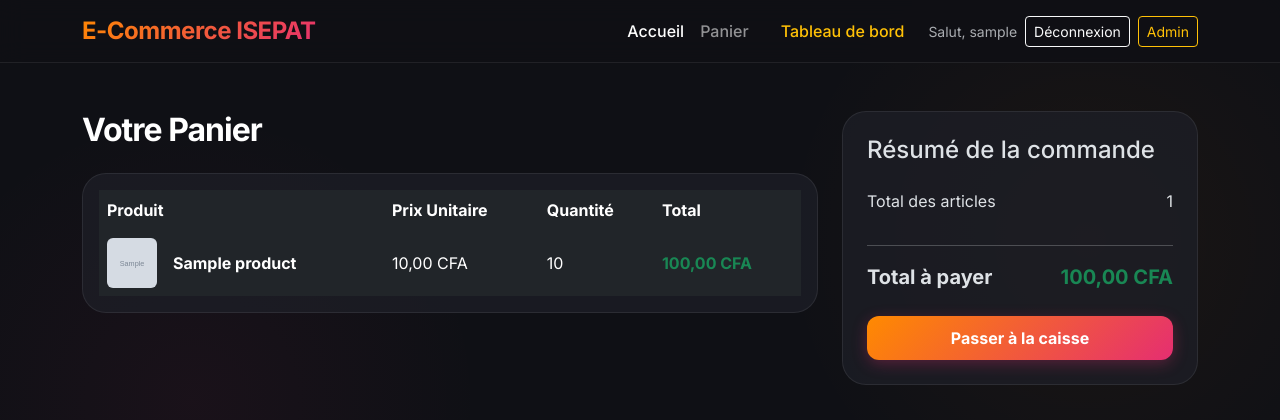
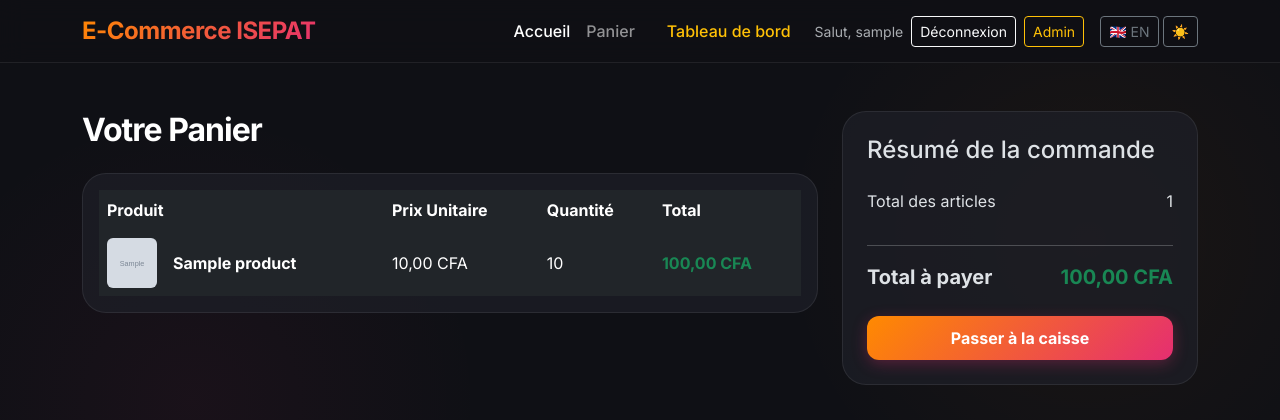
Before and after one commit to ndiayendaye291-oss/E-Commerce, a Django app: page /cart/ in a window 1280 px wide. Shown: the top 420 px of the page. Run offline with Django 5.2, Linux system fonts and the light colour scheme; a user stored in the database is signed in; tables that the repository leaves empty hold one stand-in row (values such as "Sample post"); grey boxes marked "Sample" are stand-in pictures.

Commit message:
Add Light/Dark theme switcher, Multilingual support (FR/EN), and ALLOWED_HOSTS for remote ngrok testing

```diff
--- a/ecommerce_project/settings.py
+++ b/ecommerce_project/settings.py
@@ -25,7 +25,7 @@ SECRET_KEY = 'django-insecure-q=93g(@_2zk)9$3no@azpusf9yas=_46gu=-j9=avioita78%$
 # SECURITY WARNING: don't run with debug turned on in production!
 DEBUG = True
 
-ALLOWED_HOSTS = []
+ALLOWED_HOSTS = ['*']
 
 
 # Application definition
--- a/frontend/templates/frontend/base.html
+++ b/frontend/templates/frontend/base.html
@@ -141,26 +174,38 @@
             <div class="collapse navbar-collapse" id="navbarNav">
                 <ul class="navbar-nav ms-auto align-items-center">
                     <li class="nav-item">
-                        <a class="nav-link active" href="{% url 'index' %}">Accueil</a>
+                        <a class="nav-link active" href="{% url 'index' %}">
+                            {% if request.session.site_lang == 'en' %}Home{% else %}Accueil{% endif %}
+                        </a>
                     </li>
                     <li class="nav-item">
-                        <a class="nav-link" href="{% url 'view_cart' %}">Panier</a>
+                        <a class="nav-link" href="{% url 'view_cart' %}">
+                            {% if request.session.site_lang == 'en' %}Cart{% else %}Panier{% endif %}
+                        </a>
                     </li>
                     {% if user.is_authenticated %}
                     <li class="nav-item ms-3">
-                        <a class="nav-link text-warning" href="{% url 'dashboard' %}">Tableau de bord</a>
+                        <a class="nav-link text-warning" href="{% url 'dashboard' %}">
+                            {% if request.session.site_lang == 'en' %}Dashboard{% else %}Tableau de bord{% endif %}
+                        </a>
                     </li>
                     <li class="nav-item ms-3 d-flex align-items-center">
-                        <span class="text-muted small me-2">Salut, {{ user.username }}</span>
+                        <span class="text-muted small me-2">{% if request.session.site_lang == 'en' %}Hi{% else %}Salut{% endif %}, {{ user.username }}</span>
                         <form action="{% url 'logout' %}" method="POST" class="m-0 p-0">
                             {% csrf_token %}
-                            <button type="submit" class="btn btn-outline-light btn-sm">Déconnexion</button>
+                            <button type="submit" class="btn btn-outline-light btn-sm">
+                                {% if request.session.site_lang == 'en' %}Logout{% else %}Déconnexion{% endif %}
+                            </button>
                         </form>
                     </li>
                     {% else %}
                     <li class="nav-item ms-3">
-                        <a class="btn btn-outline-light btn-sm" href="{% url 'login' %}">Connexion</a>
-                        <a class="btn btn-primary btn-sm ms-2" href="{% url 'register' %}">Inscription</a>
+                        <a class="btn btn-outline-light btn-sm" href="{% url 'login' %}">
+                            {% if request.session.site_lang == 'en' %}Login{% else %}Connexion{% endif %}
+                        </a>
+                        <a class="btn btn-primary btn-sm ms-2" href="{% url 'register' %}">
+                            {% if request.session.site_lang == 'en' %}Register{% else %}Inscription{% endif %}
+                        </a>
                     </li>
                     {% endif %}
                     {% if user.is_staff or user.role == 'ADMIN' %}
@@ -168,6 +213,16 @@
                         <a class="btn btn-outline-warning btn-sm" href="/admin/">Admin</a>
                     </li>
                     {% endif %}
+
+                    <!-- Language & Theme Controls -->
+                    <li class="nav-item ms-3 d-flex align-items-center gap-1">
+                        {% if request.session.site_lang == 'en' %}
+                            <a href="{% url 'change_language' 'fr' %}" class="btn btn-sm btn-outline-secondary px-2 py-1" title="Changer en Français">🇫🇷 FR</a>
+                        {% else %}
+                            <a href="{% url 'change_language' 'en' %}" class="btn btn-sm btn-outline-secondary px-2 py-1" title="Switch to English">🇬🇧 EN</a>
+                        {% endif %}
+                        <button type="button" class="btn btn-sm btn-outline-secondary px-2 py-1" id="themeToggleBtn" onclick="toggleTheme()" title="Changer le thème">🌙</button>
+                    </li>
                 </ul>
             </div>
         </div>
@@ -195,5 +250,25 @@
 
     <!-- Bootstrap Bundle with Popper -->
     <script src="https://cdn.jsdelivr.net/npm/bootstrap@5.3.2/dist/js/bootstrap.bundle.min.js"></script>
+
+    <!-- Script de Thème (Light / Dark Mode) -->
+    <script>
+        function applyTheme(theme) {
+            document.documentElement.setAttribute('data-bs-theme', theme);
+            localStorage.setItem('theme', theme);
+            const btn = document.getElementById('themeToggleBtn');
+            if (btn) {
+                btn.innerHTML = theme === 'dark' ? '☀️' : '🌙';
+            }
+        }
+        function toggleTheme() {
+            const current = localStorage.getItem('theme') || 'dark';
+            applyTheme(current === 'dark' ? 'light' : 'dark');
+        }
+        document.addEventListener('DOMContentLoaded', () => {
+            const saved = localStorage.getItem('theme') || 'dark';
+            applyTheme(saved);
+        });
+    </script>
 </body>
 </html>
--- a/frontend/urls.py
+++ b/frontend/urls.py
@@ -21,4 +21,5 @@ urlpatterns = [
     path('create-admin/', views.create_admin, name='create_admin'),
     path('pos/', views.pos_checkout, name='pos_checkout'),
     path('api/check-orders/', views.api_check_orders, name='api_check_orders'),
+    path('change-language/<str:lang_code>/', views.change_language, name='change_language'),
 ]
--- a/frontend/views.py
+++ b/frontend/views.py
@@ -419,3 +419,8 @@ def pos_checkout(request):
         return redirect('order_success', order_id=order.id)
 
     return render(request, 'frontend/pos.html', {'products': products})
+
+def change_language(request, lang_code):
+    if lang_code in ['fr', 'en']:
+        request.session['site_lang'] = lang_code
+    return redirect(request.META.get('HTTP_REFERER', '/'))
```
Also changed, not shown: other parts of frontend/templates/frontend/base.html (+33 -0 lines).
